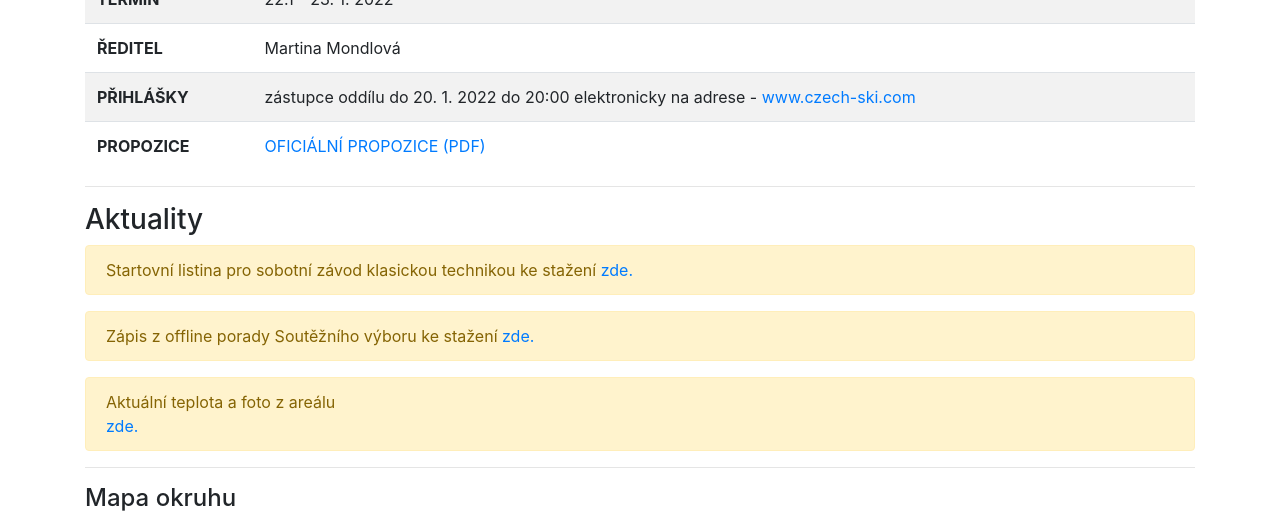
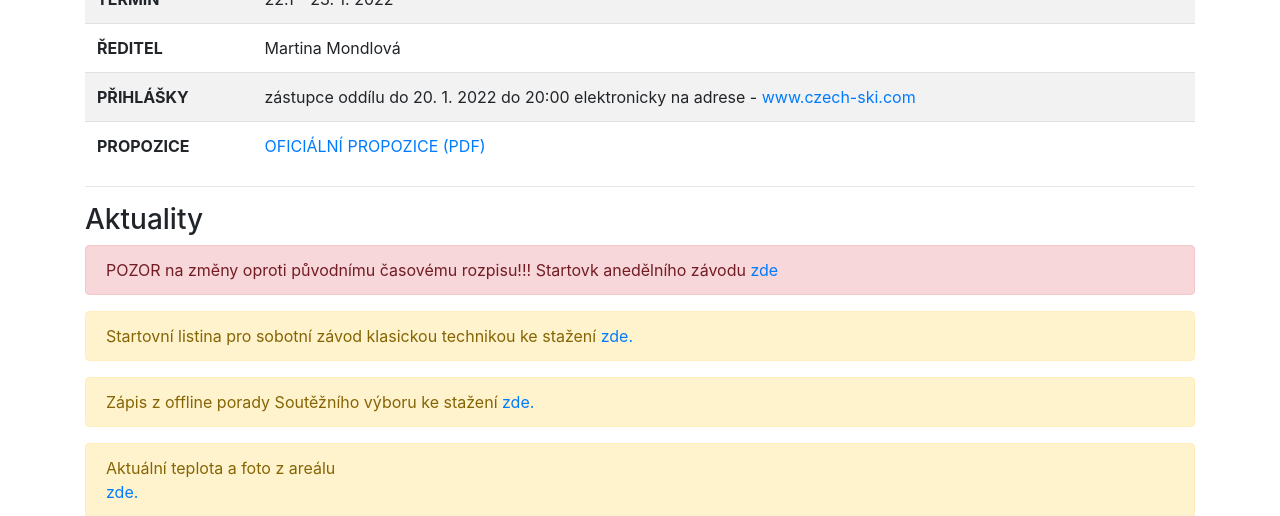
Before and after one commit to skisumava/skisumava.github.io, a Jekyll site: the page built from cp-zactva.html, in a window 1280 px wide and 900 px high, scrolled down 751 px, cut to the strip 0-516 px from the top of the window. Built offline with Jekyll 4.4.1, drawn with Linux system fonts in a browser that asks for light colours.

Commit message:
Update cp-zactva.html

```diff
--- a/cp-zactva.html
+++ b/cp-zactva.html
@@ -58,11 +58,11 @@ date: "22.1.-23.1.2022"
 <!-- 		<div class="alert alert-success" role="alert">
 		  Bezne novniky
 		</div>
+-->
+		<div class="alert alert-danger" role="alert">
+		  POZOR na změny oproti původnímu časovému rozpisu!!! Startovk anedělního závodu <a href="http://zavody.czech-ski.com/file/download?token=6ab7f709-f408-4ba2-8508-96fdc379aaa9" target="_blank">zde</a>
+		</div>
 
-		<div class="alert alert-danger" role="alert">
-		  Opravdu hodne dulezite
-		</div>
-	-->
 		<div class="alert alert-warning" role="alert">
 		  Startovní listina pro sobotní závod klasickou technikou ke stažení <a href="http://zavody.czech-ski.com/file/download?token=d284f24d-2573-4001-bcd4-1fa4b859122f" target="blank">zde.</a>
 		</div>
```
